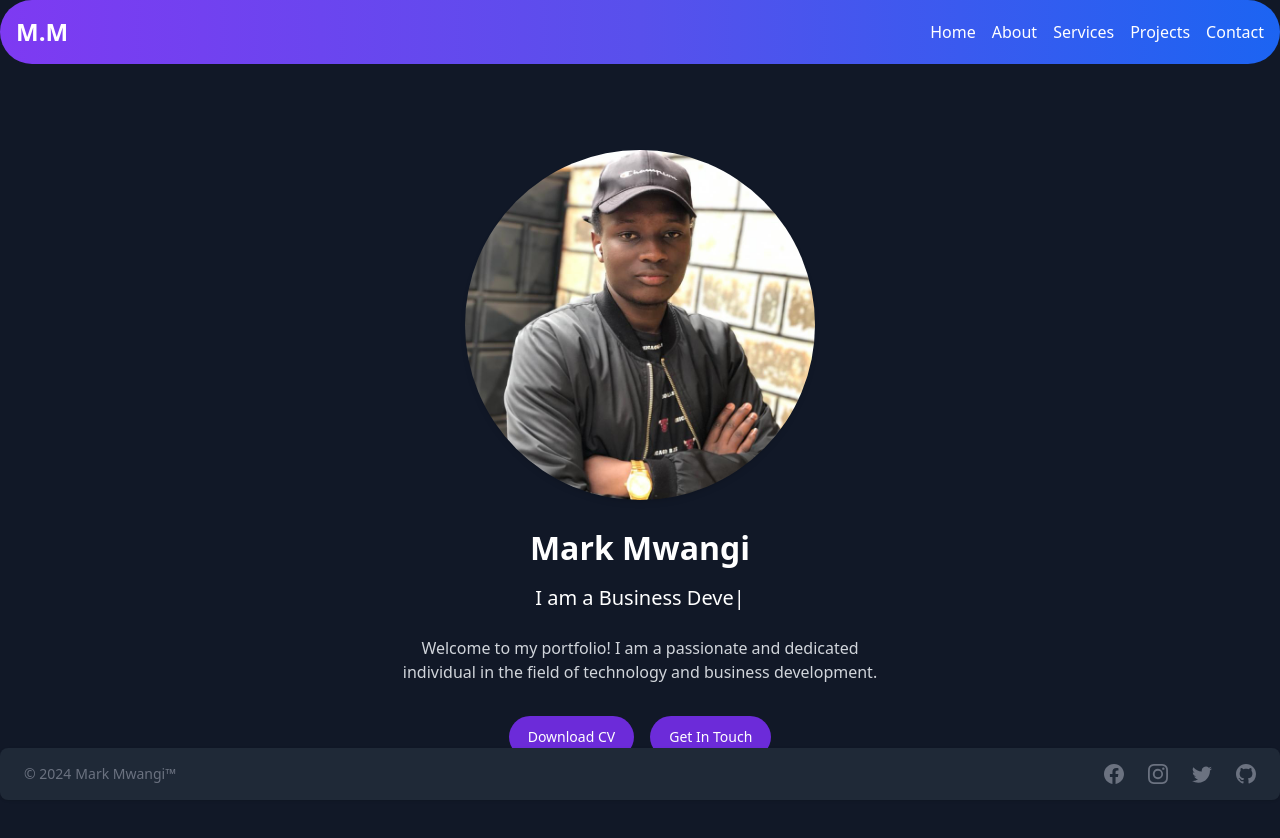
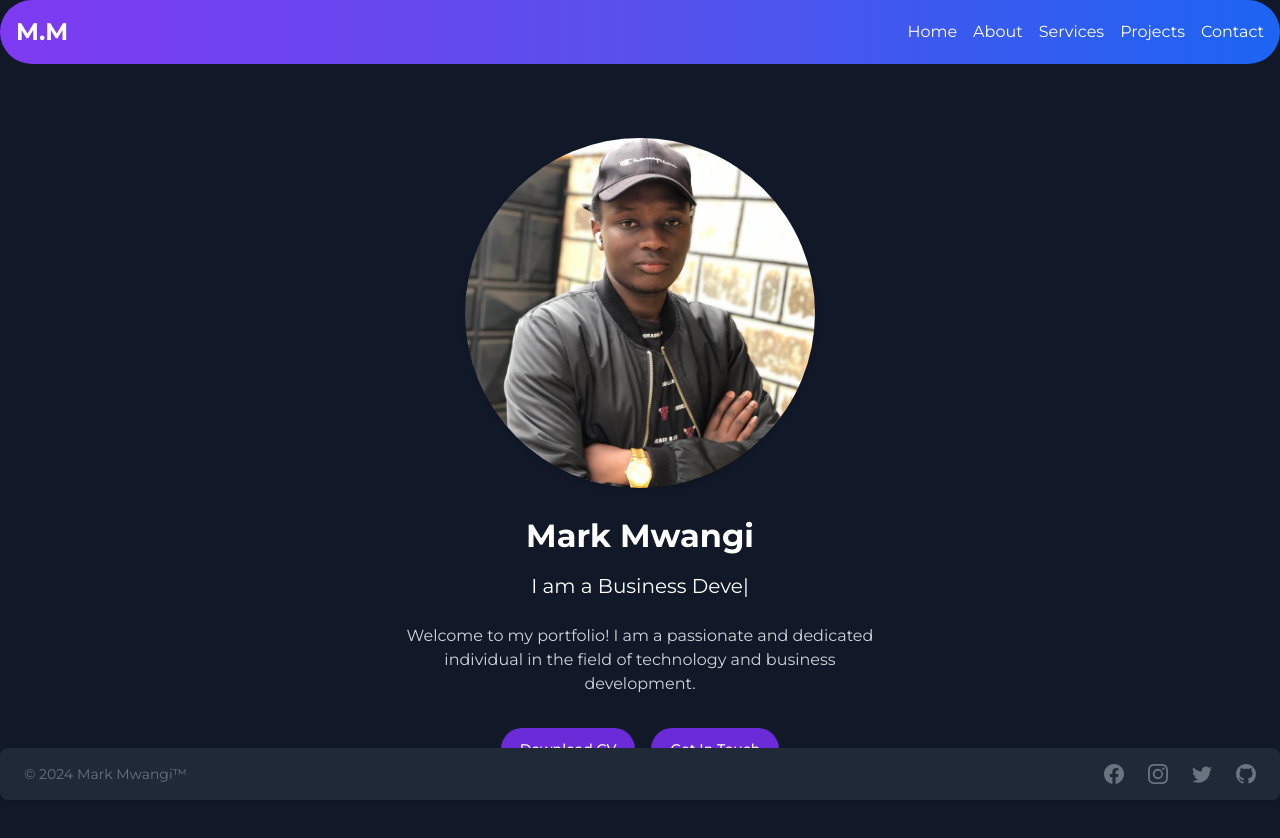
Before and after one commit to mark9559/mark-portifolio, a React (Create React App) app in the folder myportifolio/: page / in a window 1280 px wide. Shown: the top 838 px of the page. Built offline with nearby package versions, Linux system fonts and the light colour scheme.

Commit message:
Adding Fonts

```diff
--- a/myportifolio/tailwind.config.js
+++ b/myportifolio/tailwind.config.js
@@ -1,10 +1,15 @@
-/** @type {import('tailwindcss').Config} */
+// tailwind.config.js
 module.exports = {
-  content: ['./src/**/*.{js,jsx,ts,tsx}',
-  'node_modules/flowbite-react/lib/esm/**/*.js',
+  content: [
+    './src/**/*.{js,jsx,ts,tsx}',
+    'node_modules/flowbite-react/lib/esm/**/*.js',
   ],
   theme: {
-    extend: {},
+    extend: {
+      fontFamily: {
+        sans: ['Montserrat', 'sans-serif'],
+      },
+    },
   },
   plugins: [
     // ...
```
